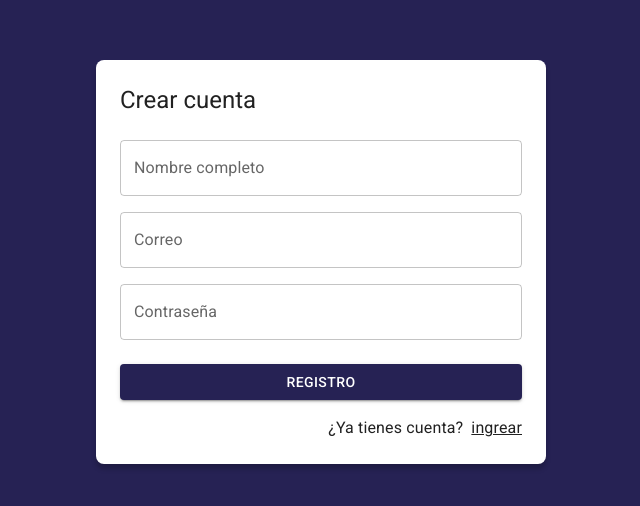
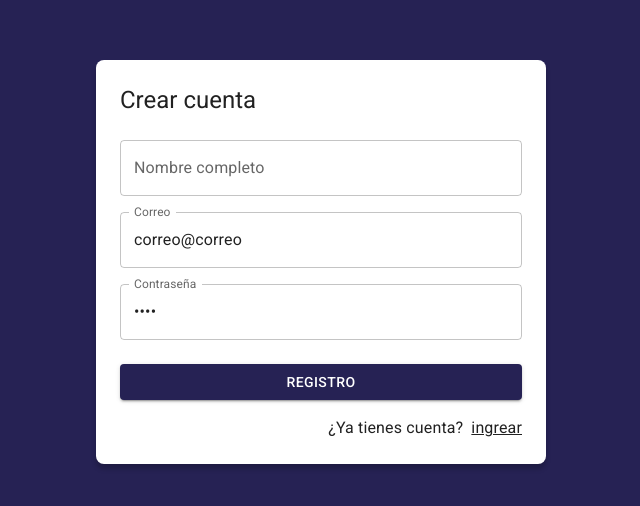
Before and after one commit to RunyShark/journalApp, a React (Vite) app: page /auth/register in a window 1280 px wide. Shown: the part 138-644 px from the top of the page, without its empty margins (319-959 px from the left). Built offline with nearby package versions, Linux system fonts and the light colour scheme.

Commit message:
RegistroFirebase

```diff
--- a/src/auth/pages/RegisterPage.jsx
+++ b/src/auth/pages/RegisterPage.jsx
@@ -1,39 +1,57 @@
 import { Link as RouterLink } from "react-router-dom";
-import { AuthLayout } from "../../index";
+import { AuthLayout, useForms } from "../../index";
 import { Grid, Typography, TextField, Button, Link } from "@mui/material";
 export const RegisterPage = () => {
+  const { email, password, name, onInputChague, onResetFrom } = useForms({
+    name: "",
+    email: "correo@correo",
+    password: 1234,
+  });
+  const onSubmit = (event) => {
+    event.preventDefault();
+    onResetFrom();
+  };
   return (
     <AuthLayout title="Crear cuenta">
-      <form>
+      <form onSubmit={onSubmit}>
         <Grid container>
           <Grid item xs={12} sx={{ mt: 2 }}>
             <TextField
               label="Nombre completo"
               type="text"
+              name="name"
+              value={name}
               placeholder="Escribe tu nombre"
               fullWidth
+              onChange={onInputChague}
             />
           </Grid>
           <Grid item xs={12} sx={{ mt: 2 }}>
             <TextField
               label="Correo"
               type="email"
+              name="email"
+              value={email}
               placeholder="Escribe tu corre"
               fullWidth
+              onChange={onInputChague}
             />
           </Grid>
           <Grid item xs={12} sx={{ mt: 2 }}>
             <TextField
               label="Contraseña"
               type="password"
+              name="password"
+              value={password}
               placeholder="Escribe tu contraseña"
               fullWidth
+              onChange={onInputChague}
             />
           </Grid>
 
           <Grid container spacing={2} sx={{ mb: 2, mt: 1 }}>
             <Grid item xs={12}>
-              <Button variant="contained" fullWidth>
+              <Button variant="contained" fullWidth type="submit">
                 Registro
               </Button>
             </Grid>
```
